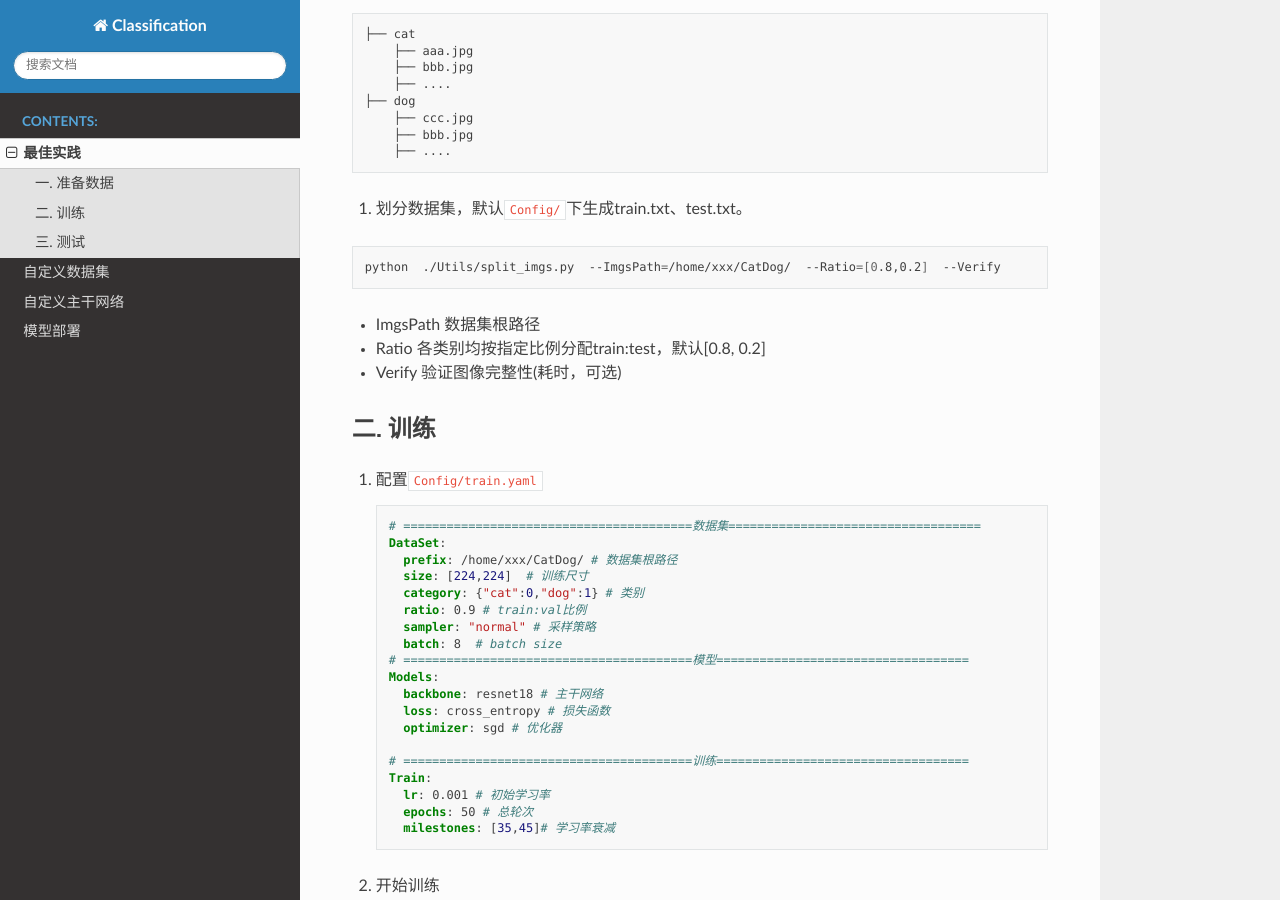
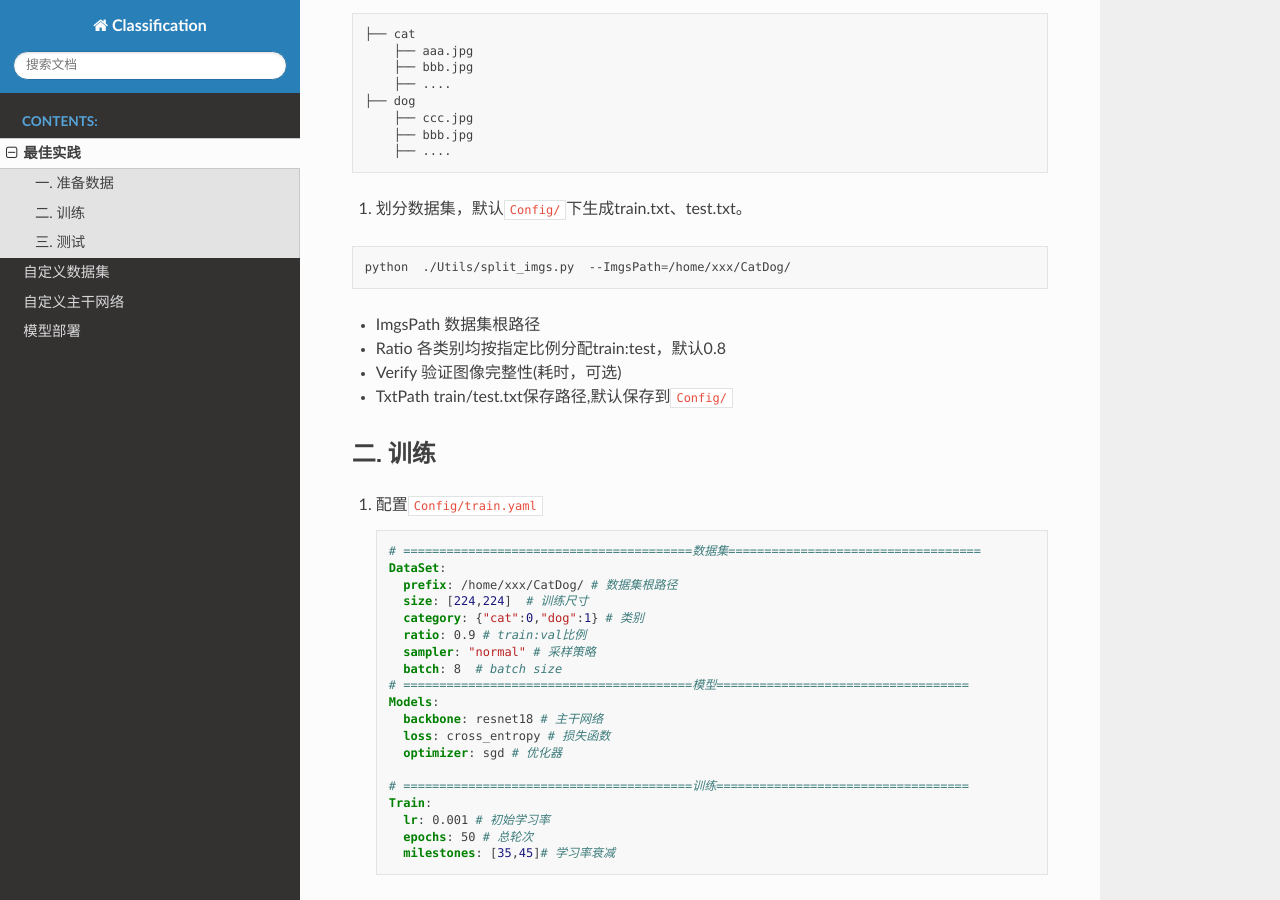
Before and after one commit to bobo0810/Classification, a Sphinx documentation site: the page built from Docs/source/best_practice.md, in a window 1280 px wide and 900 px high, scrolled down 312 px. Built offline with Sphinx 7.4.7 and the Read the Docs theme 2.0.0, drawn with Linux system fonts in a browser that asks for light colours.

Commit message:
数据集划分支持自定义保存目录

````diff
--- a/Docs/source/best_practice.md
+++ b/Docs/source/best_practice.md
@@ -20,13 +20,13 @@
 2. 划分数据集，默认`Config/`下生成train.txt、test.txt。
 
 ```bash
-python  ./Utils/split_imgs.py  --ImgsPath=/home/xxx/CatDog/  --Ratio=[0.8,0.2]  --Verify
+python  ./Utils/split_imgs.py  --ImgsPath=/home/xxx/CatDog/
 ```
 
 - ImgsPath    数据集根路径
-- Ratio           各类别均按指定比例分配train:test，默认[0.8, 0.2]
-- Verify          验证图像完整性(耗时，可选)
-
+- Ratio       各类别均按指定比例分配train:test，默认0.8
+- Verify      验证图像完整性(耗时，可选)
+- TxtPath     train/test.txt保存路径,默认保存到`Config/`
 
 
 ## 二. 训练
````
Also changed, not shown: 1 other file.
